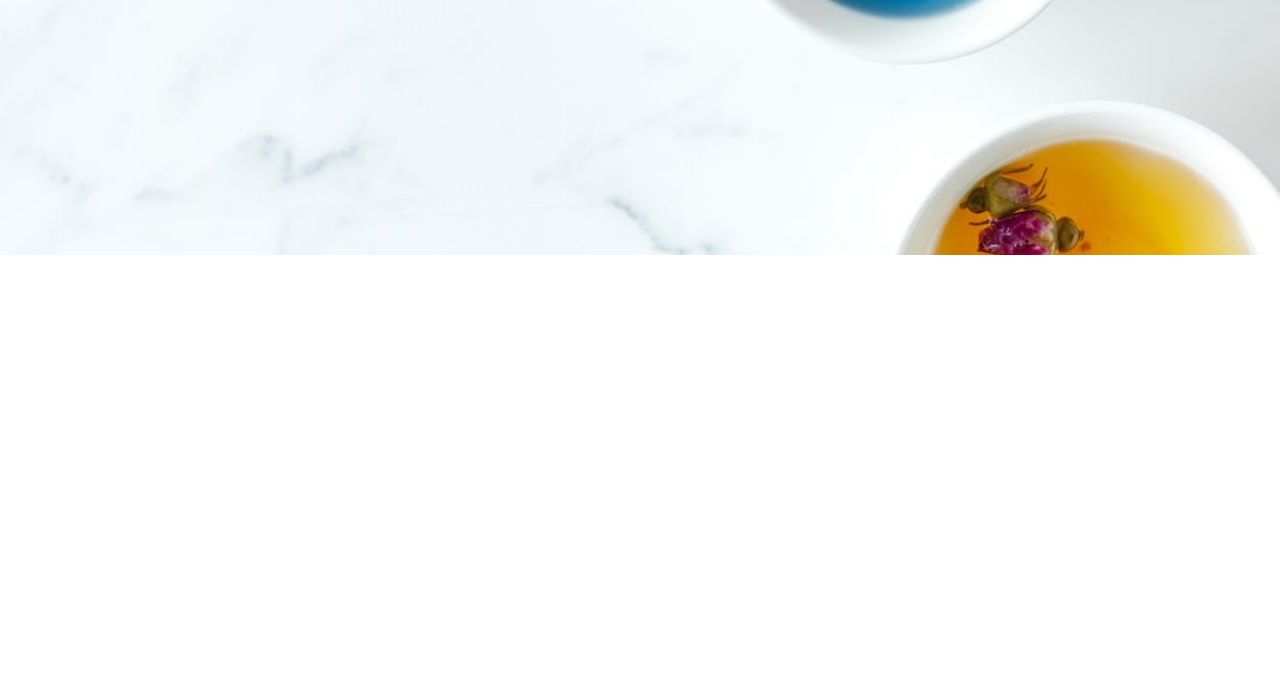
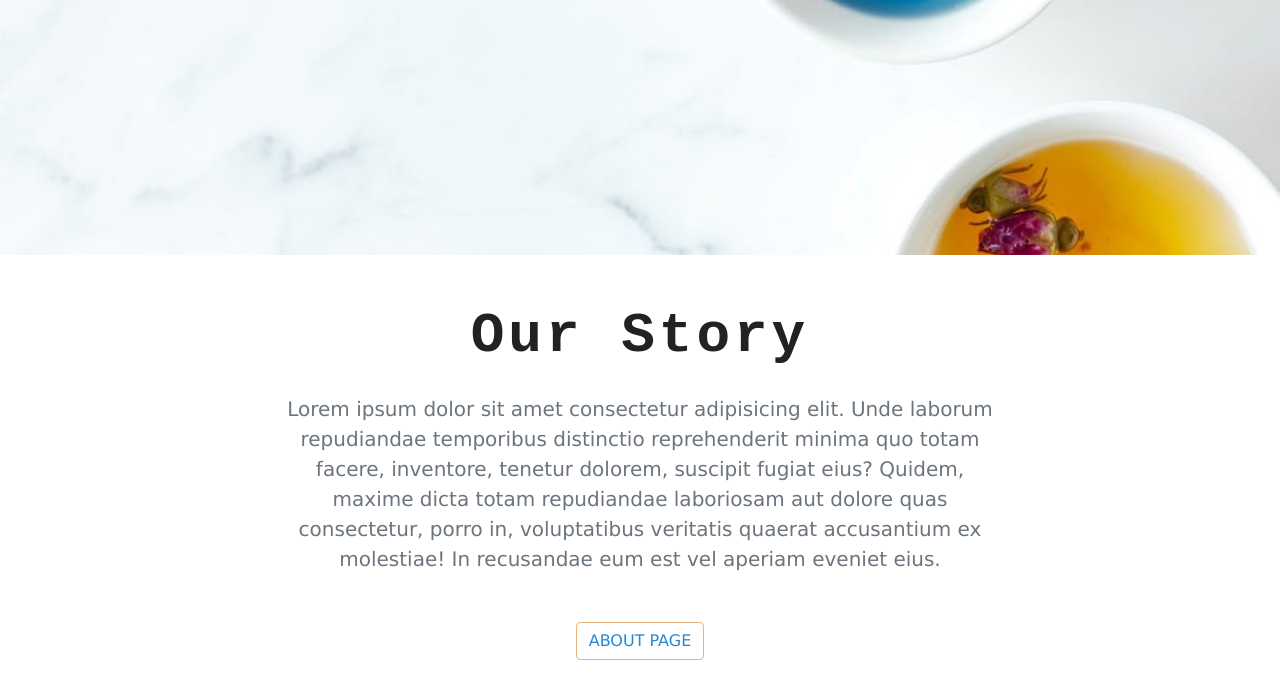
Before and after one commit to lesore0789/gatsby-teashop, a Gatsby site: page / in a window 1280 px wide. Shown: the part 635-1334 px from the top of the page. Before the commit the page ends 890 px from the top, so only its background shows below. Built offline with nearby package versions, Linux system fonts and the light colour scheme; Gatsby itself is replaced by a stand-in of ours.

Commit message:
Add info section

```diff
--- /dev/null
+++ b/src/components/Globals/Title.js
@@ -0,0 +1,11 @@
+import React from "react"
+
+export default function Title({ title }) {
+  return (
+    <div className="row">
+      <div className="col text-center mb-3">
+        <h1 className="display-4 font-weight-bold">{title}</h1>
+      </div>
+    </div>
+  )
+}
--- /dev/null
+++ b/src/components/Home/Info.js
@@ -0,0 +1,30 @@
+import React from "react"
+import { Link } from "gatsby"
+import Title from "../Globals/Title"
+
+export default function Info() {
+  return (
+    <section className="py-5">
+      <div className="container">
+        <Title title="Our Story" />
+        <div className="row">
+          <div className="col-10 col-sm-8 mx-auto text-center">
+            <p className="lead text-muted mb-5">
+              Lorem ipsum dolor sit amet consectetur adipisicing elit. Unde
+              laborum repudiandae temporibus distinctio reprehenderit minima quo
+              totam facere, inventore, tenetur dolorem, suscipit fugiat eius?
+              Quidem, maxime dicta totam repudiandae laboriosam aut dolore quas
+              consectetur, porro in, voluptatibus veritatis quaerat accusantium
+              ex molestiae! In recusandae eum est vel aperiam eveniet eius.
+            </p>
+            <Link to="/about">
+              <button className="btn btn-peach text-uppercase">
+                About Page
+              </button>
+            </Link>
+          </div>
+        </div>
+      </div>
+    </section>
+  )
+}
--- a/src/components/layout.css
+++ b/src/components/layout.css
@@ -42,3 +42,13 @@ h6 {
   background-position: center;
   background-size: cover;
 }
+
+.btn-peach {
+  color: var(--mainBlue);
+  border-color: var(--lightPeach);
+}
+
+.btn-peach:hover {
+  color: var(--mainBlue);
+  background: var(--lightPeach);
+}
--- a/src/pages/index.js
+++ b/src/pages/index.js
@@ -4,6 +4,7 @@ import { Link, graphql } from "gatsby"
 import Layout from "../components/layout"
 import SEO from "../components/seo"
 import BackgroundSection from "../components/Globals/BackgroundSection"
+import Info from "../components/Home/Info"
 
 const IndexPage = ({ data }) => (
   <Layout>
@@ -15,6 +16,7 @@ const IndexPage = ({ data }) => (
       title3="Sensibili[tea]"
       styleClass="default-background"
     />
+    <Info />
   </Layout>
 )
 
```
